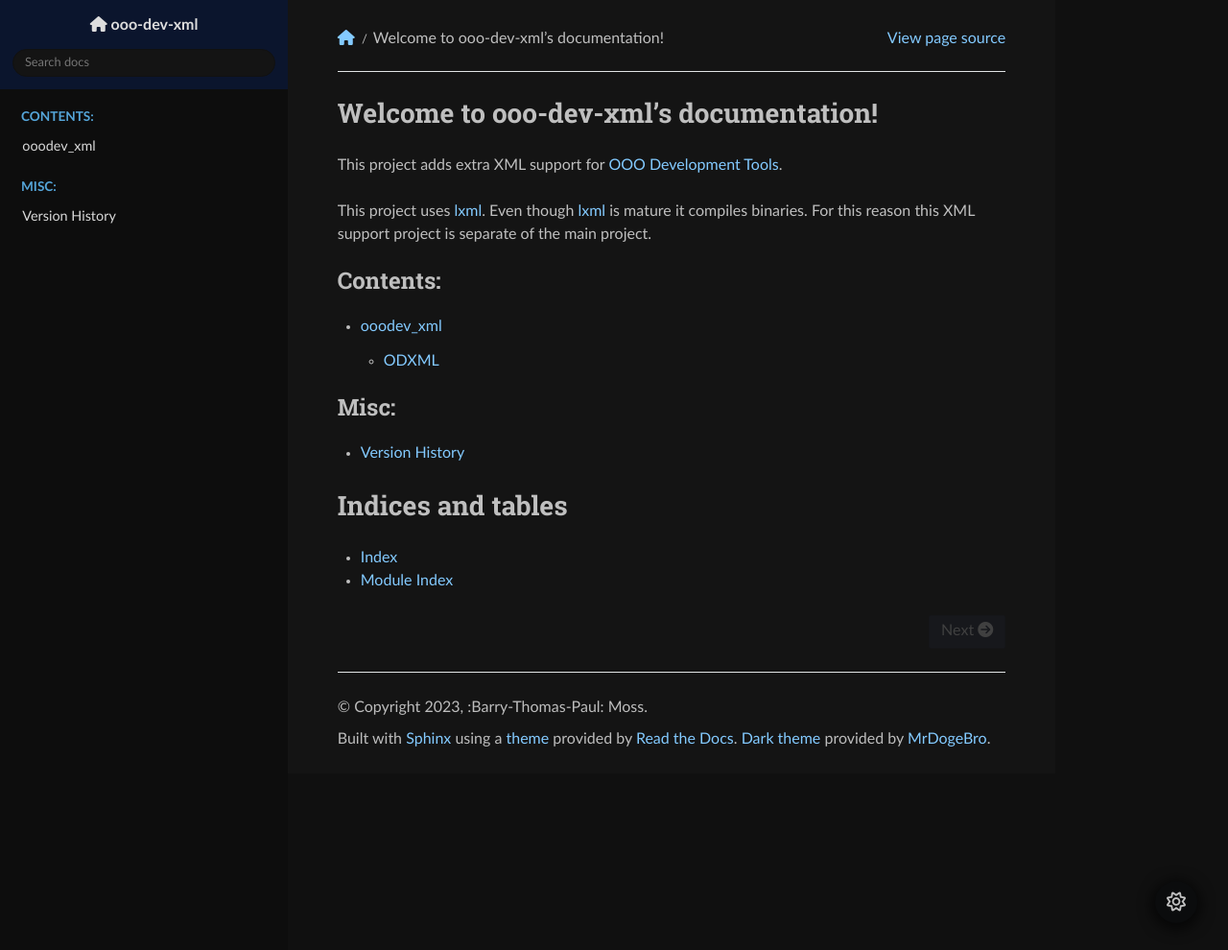
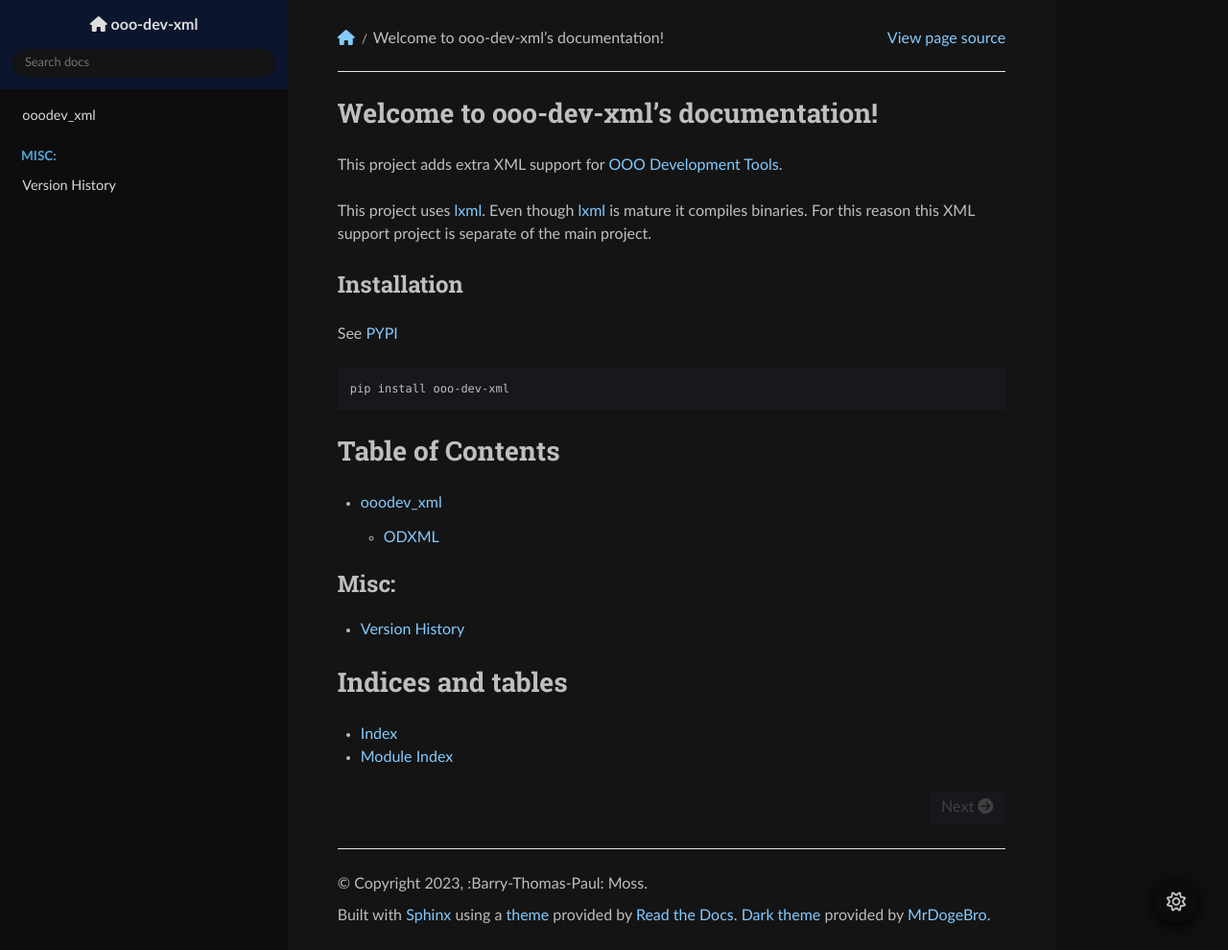
Before and after one commit to Amourspirit/python_ooo_dev_xml, a Sphinx documentation site: the page built from docs/index.rst, in a window 1280 px wide and 990 px high. Shown: the whole window at 96% size. Built offline with Sphinx 7.4.7 and the Read the Docs theme 2.0.0, drawn with Linux system fonts in a browser that asks for light colours.

Commit message:
Develop (#3)

```diff
--- a/docs/index.rst
+++ b/docs/index.rst
@@ -11,10 +11,21 @@ This project adds extra XML support for |ooodev|_.
 This project uses lxml_. Even though lxml_ is mature it compiles binaries.
 For this reason this XML support project is separate of the main project.
 
+Installation
+------------
+
+See PYPI_
+
+.. code-block:: bash
+
+   pip install ooo-dev-xml
+
+
+Table of Contents
+=================
 
 .. toctree::
    :maxdepth: 2
-   :caption: Contents:
 
    src/index
 
@@ -36,3 +47,5 @@ Indices and tables
 .. _ooodev: https://python-ooo-dev-tools.readthedocs.io/en/latest/index.html
 
 .. _lxml: https://pypi.org/project/lxml/
+
+.. _PYPI: https://pypi.org/project/ooo-dev-xml/
```
Also changed, not shown: README.md (+8 -0 lines).
